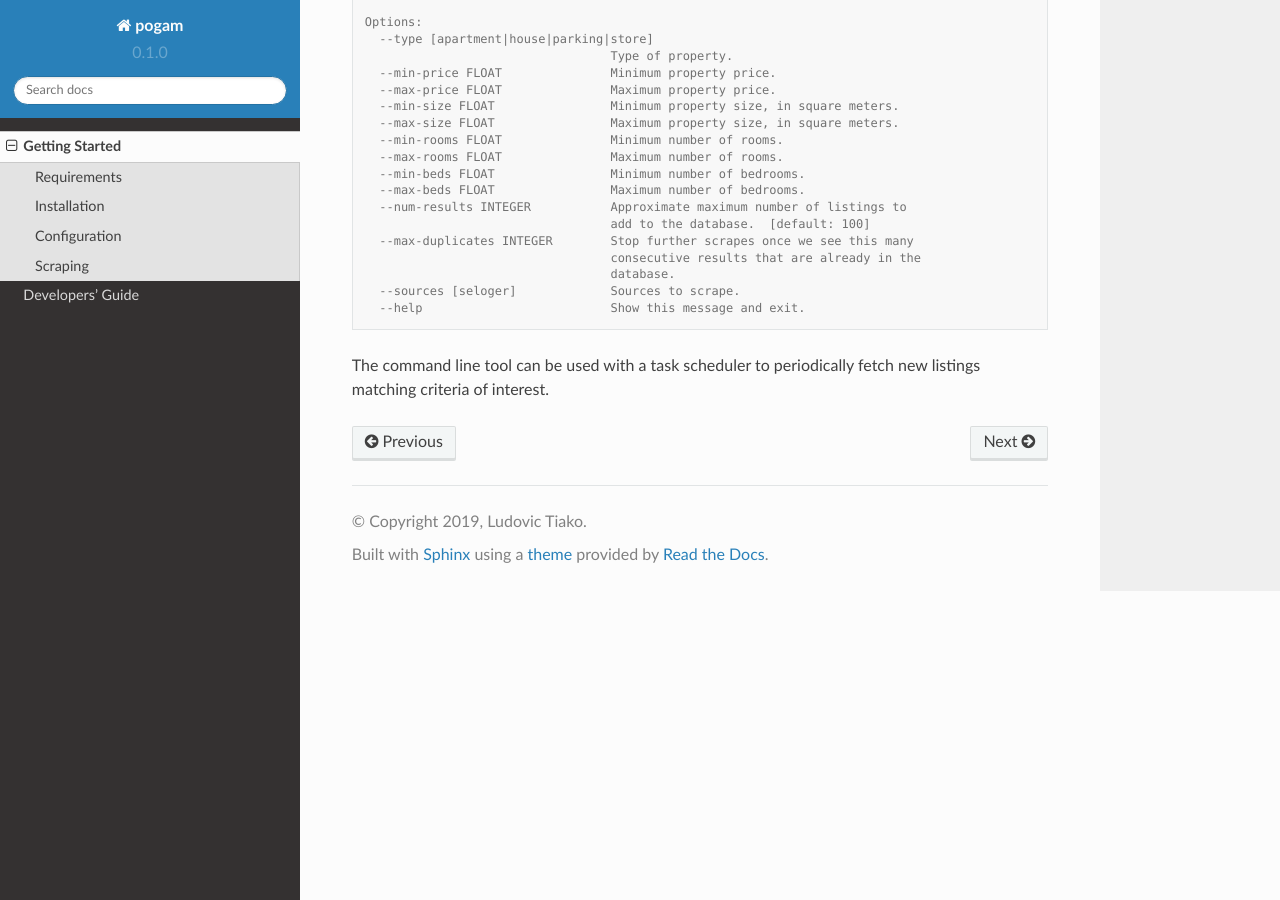
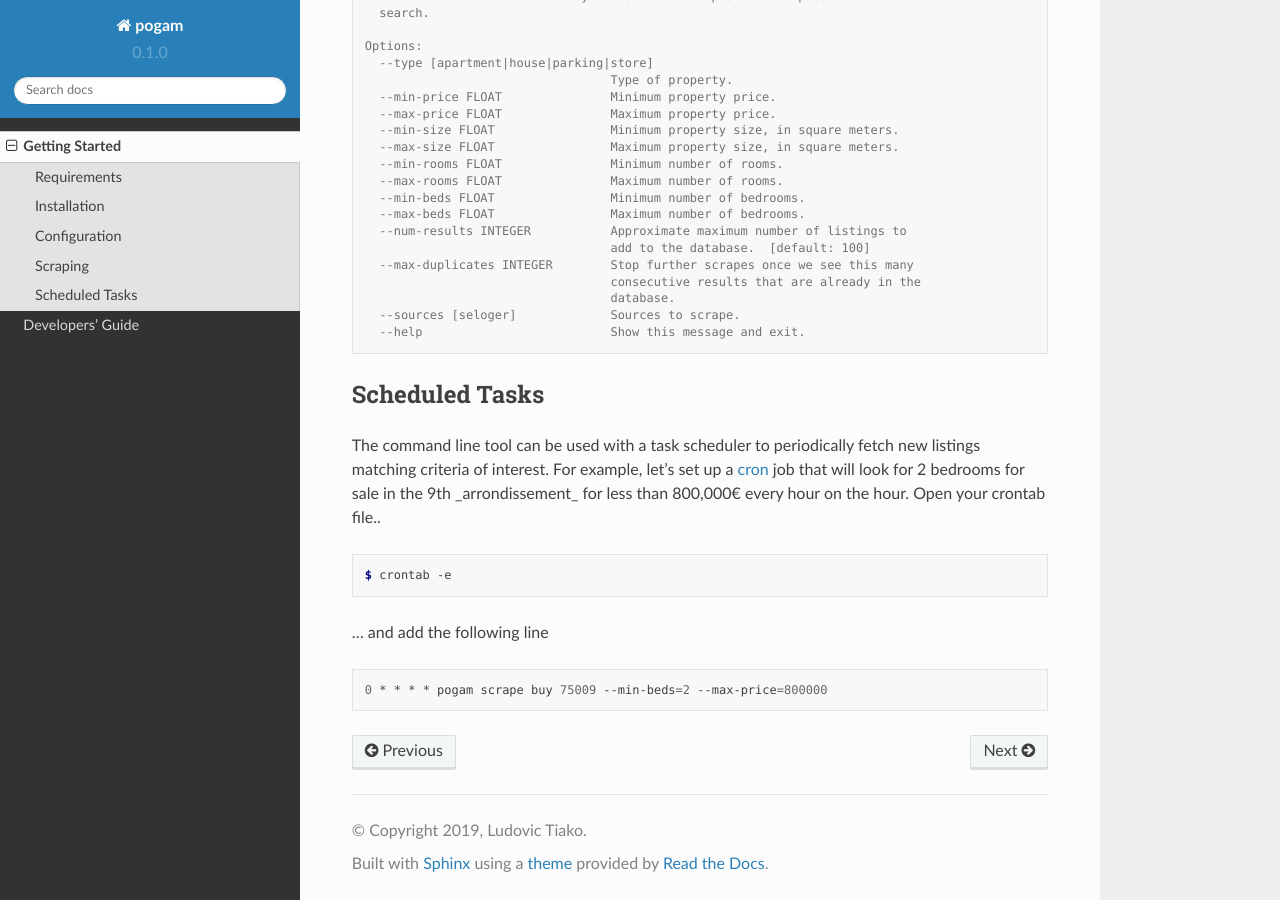
Before and after one commit to ludaavics/pogam, a Sphinx documentation site: the page built from docs/quickstart.rst, in a window 1280 px wide and 900 px high, scrolled down 1654 px. Built offline with Sphinx 7.4.7 and the Read the Docs theme 2.0.0, drawn with Linux system fonts in a browser that asks for light colours.

Commit message:
Add small crontab section

```diff
--- a/docs/quickstart.rst
+++ b/docs/quickstart.rst
@@ -106,10 +106,30 @@ You can list all the supported query options with :code:`pogam scrape --help`:
     --sources [seloger]             Sources to scrape.
     --help                          Show this message and exit.
 
-The command line tool can be used with a task scheduler to periodically
-fetch new listings matching criteria of interest.
+
+****************
+Scheduled Tasks
+****************
+
+The command line tool can be used with a task scheduler to periodically fetch
+new listings matching criteria of interest. For example, let's set up a
+`cron`_ job that will look for 2 bedrooms for sale in the 9th _arrondissement_
+for less than 800,000€ every hour on the hour. Open your crontab file..
+
+.. code-block:: console
+
+  $ crontab -e
+
+... and add the following line
+
+.. code-block:: bash
+
+  0 * * * * pogam scrape buy 75009 --min-beds=2 --max-price=800000
+
+
 
 .. _conda: https://docs.conda.io/en/latest/
+.. _cron : https://en.wikipedia.org/wiki/Cron
 .. _db_url: https://docs.sqlalchemy.org/en/13/core/engines.html#database-urls
 .. _git: https://git-scm.com/
 .. _pip: https://pip.pypa.io/en/stable/
```
